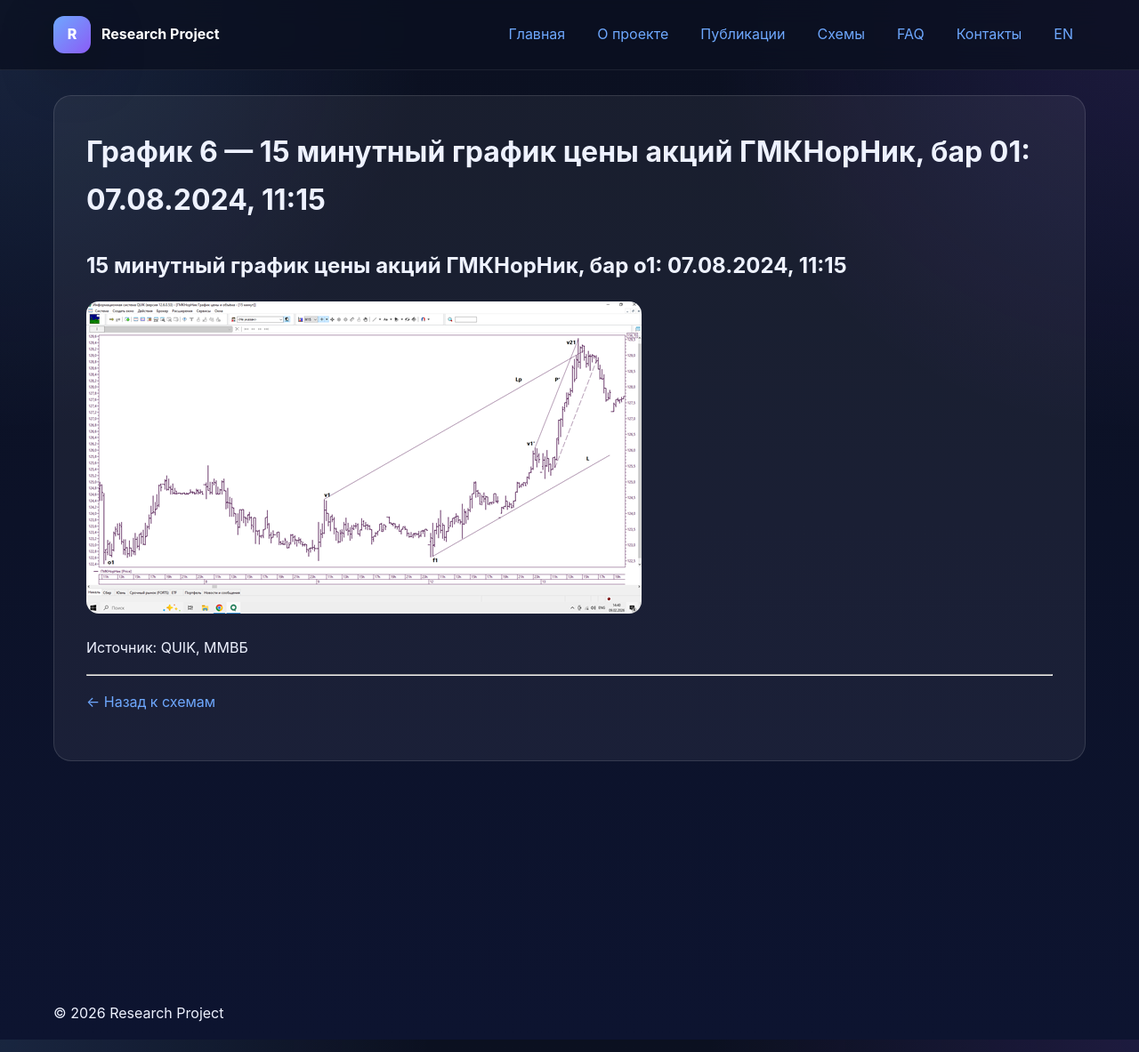
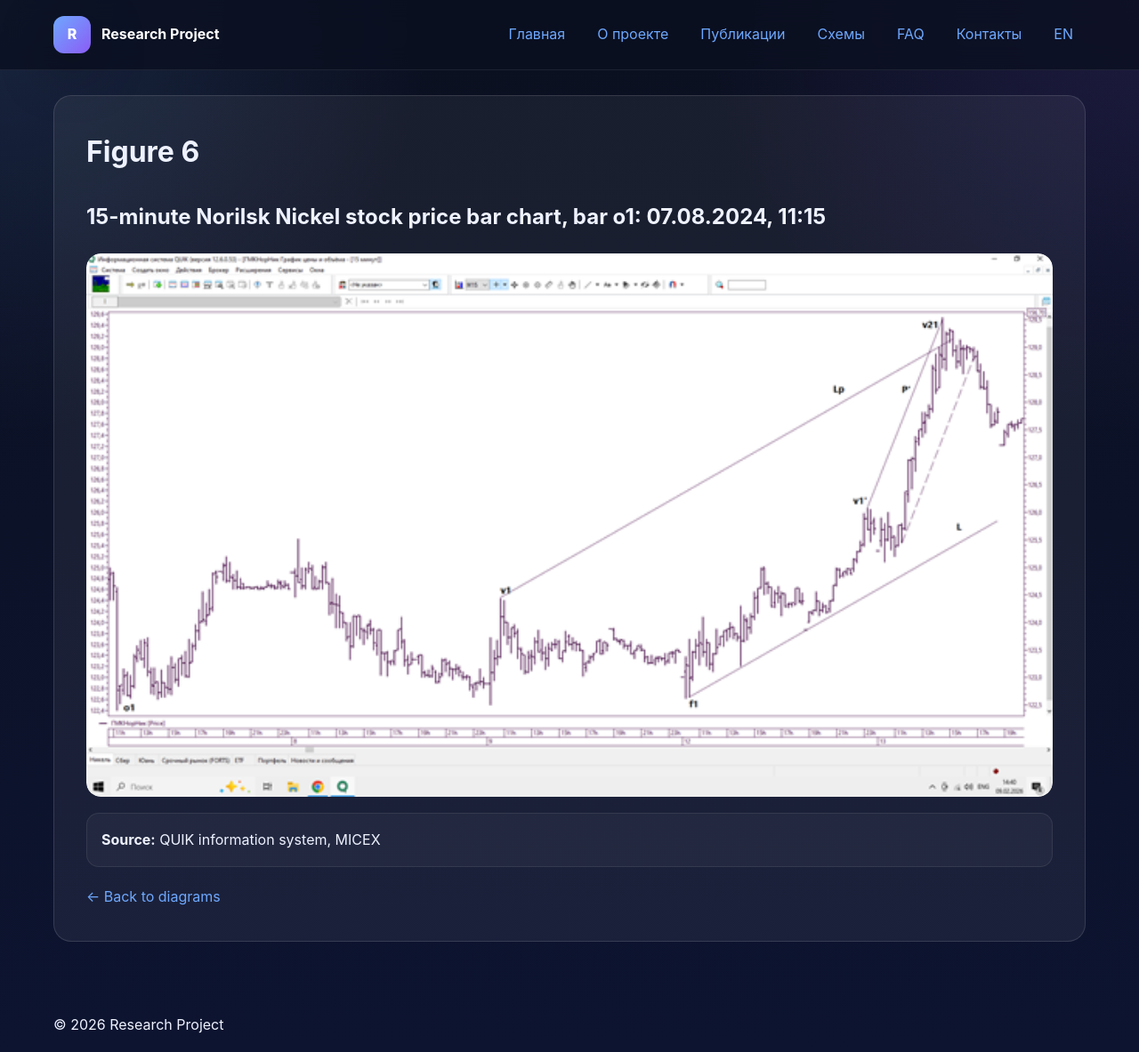
Before and after one commit to naoumov-ilia/naoumov-ilia.github.io, a Jekyll site: the page built from ru/diagrams/graph-6.md, in a window 1280 px wide and 1183 px high. Shown: the whole window at 89% size. Built offline with Jekyll 4.4.1, drawn with Linux system fonts in a browser that asks for light colours.

Commit message:
Update graph-6.md

```diff
--- a/ru/diagrams/graph-6.md
+++ b/ru/diagrams/graph-6.md
@@ -1,19 +1,27 @@
 ---
 layout: page
-title: "График 6 — 15 минутный график цены акций ГМКНорНик, бар 01: 07.08.2024, 11:15"
+title: Figure 6
 lang: ru
 ref: graph-6
+description:
 permalink: /ru/diagrams/graph-6/
 ---
 
-## 15 минутный график цены акций ГМКНорНик, бар  о1: 07.08.2024, 11:15
+## 15-minute  Norilsk Nickel stock price bar chart, bar  о1: 07.08.2024, 11:15
 
-<img src="/assets/images/graph-6.png" alt="График 6">
+<a class="single-diagram-image-link" href="{{ '/assets/images/graph-6.png' | relative_url }}"
+  data-title="Figure 6"><img class="single-diagram-image" src="{{ '/assets/images/graph-6.png' | relative_url }}" alt="Wave Motion"></a>
 
+<p class="single-diagram-caption">
+  <strong></strong>
+</p>
 
+<div class="single-diagram-source">
+  <strong>Source:</strong> QUIK information system, MICEX
+</div>
 
-Источник: QUIK, ММВБ
-
----
-
-<a class="btn btn-secondary" href="/ru/diagrams/">← Назад к схемам</a>
+<div class="single-diagram-actions">
+  <a class="btn btn-secondary" href="{{ '/ru/diagrams/' | relative_url }}">
+    ← Back to diagrams
+  </a>
+</div>
```
